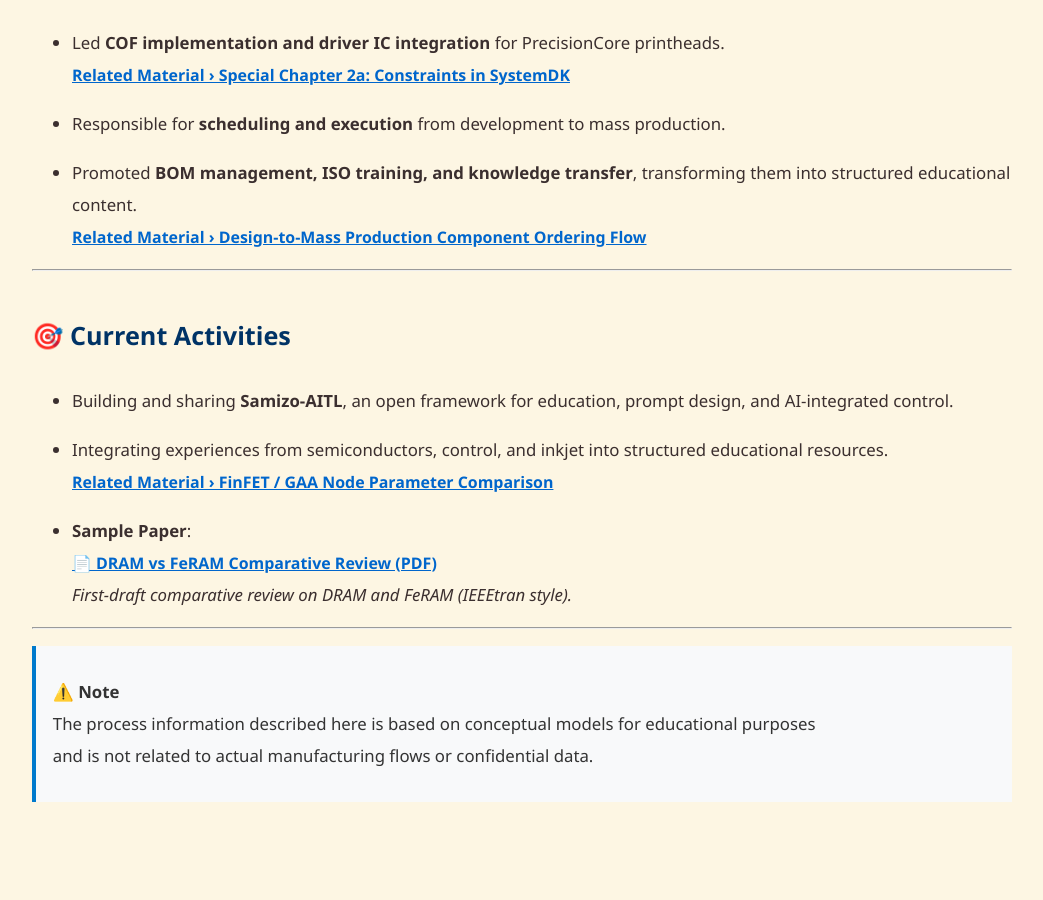
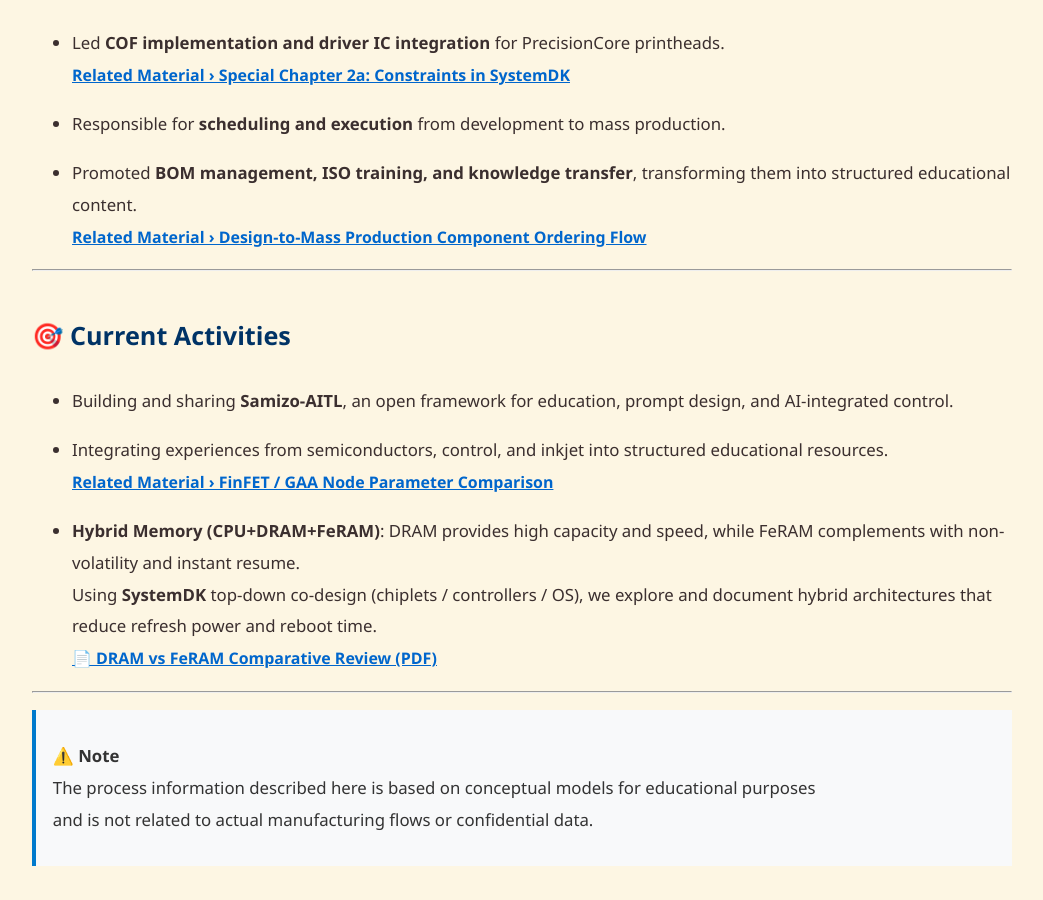
Before and after one commit to Samizo-AITL/Samizo-AITL.github.io, a Jekyll site: the page built from about/career-summary/en/index.md, in a window 1280 px wide and 900 px high, scrolled down 1546 px. Shown: the whole window, without its empty margins (118-1161 px from the left). Built offline with Jekyll 4.4.1, drawn with Linux system fonts in a browser that asks for light colours; before the commit the page ends 2382 px from its top, so only the background shows below that.

Commit message:
Update index.md

```diff
--- a/about/career-summary/en/index.md
+++ b/about/career-summary/en/index.md
@@ -71,9 +71,9 @@ evolving from **technology → systems → education**.
 - Integrating experiences from semiconductors, control, and inkjet into structured educational resources.
   [Related Material › FinFET / GAA Node Parameter Comparison](https://samizo-aitl.github.io/Edusemi-v4x/f_chapter1_finfet_gaa/appendixf1_05_node_params)
 
-- **Sample Paper**:
+- **Hybrid Memory (CPU+DRAM+FeRAM)**: DRAM provides high capacity and speed, while FeRAM complements with non-volatility and instant resume.
+  Using **SystemDK** top-down co-design (chiplets / controllers / OS), we explore and document hybrid architectures that reduce refresh power and reboot time.
   [📄 DRAM vs FeRAM Comparative Review (PDF)](../docs/review_dram_feram.pdf)
-  *First-draft comparative review on DRAM and FeRAM (IEEEtran style).*
 
 ---
 
```
